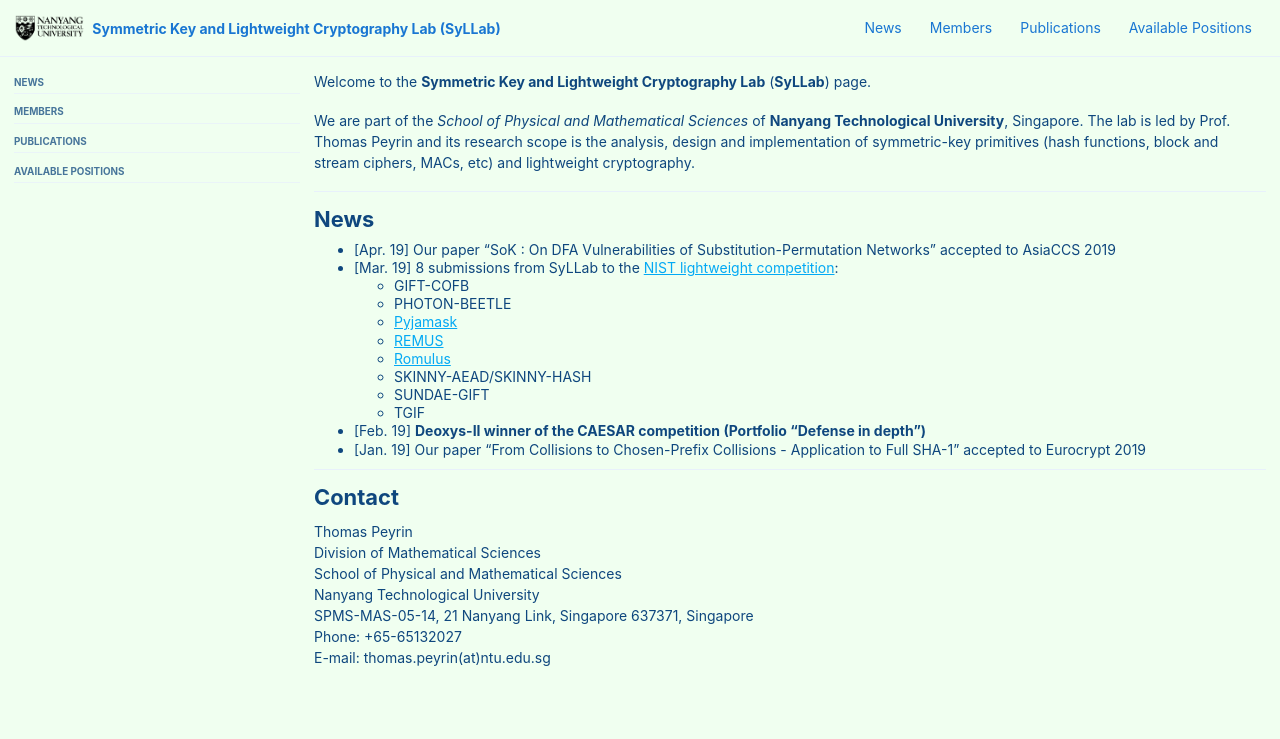
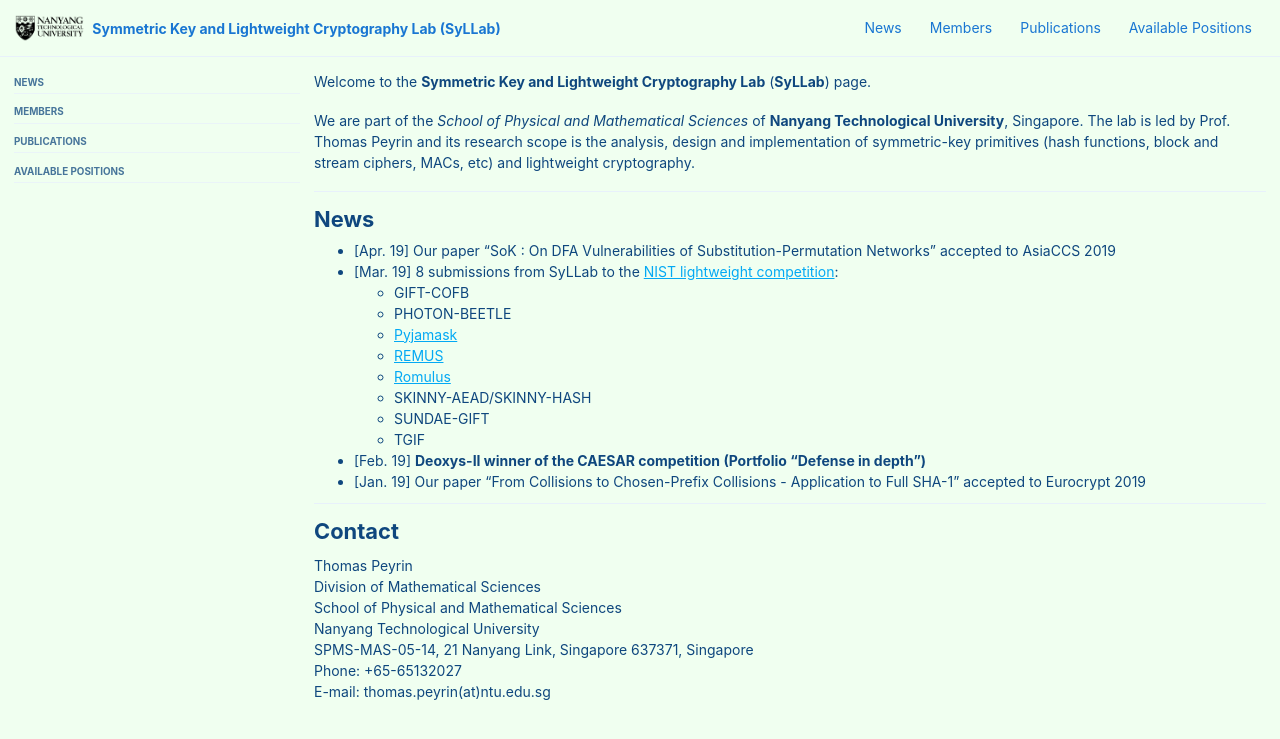
Before and after one commit to thomaspeyrin/web, a Jekyll site: the page built from index.md, in a window 1280 px wide and 900 px high. Shown: the top 739 px of the window. Built offline with Jekyll 4.4.1, drawn with Linux system fonts in a browser that asks for light colours; cached includes are drawn as plain includes; nearby versions of some CDN libraries.

Commit message:
Update main.scss

```diff
--- a/assets/css/main.scss
+++ b/assets/css/main.scss
@@ -23,5 +23,5 @@ html {
 
 ul {
   margin: 0;
-  line-height: 0.8;
+  line-height: 1;
 }
```
